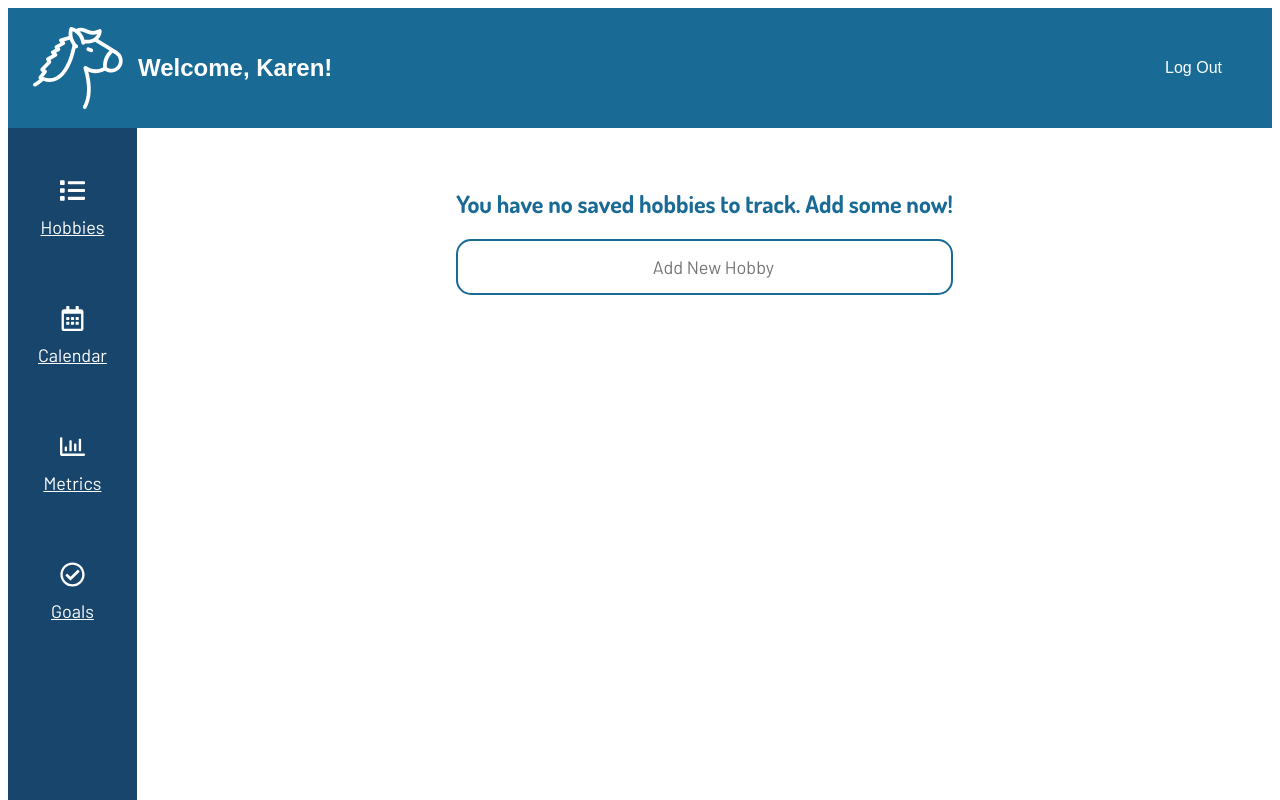
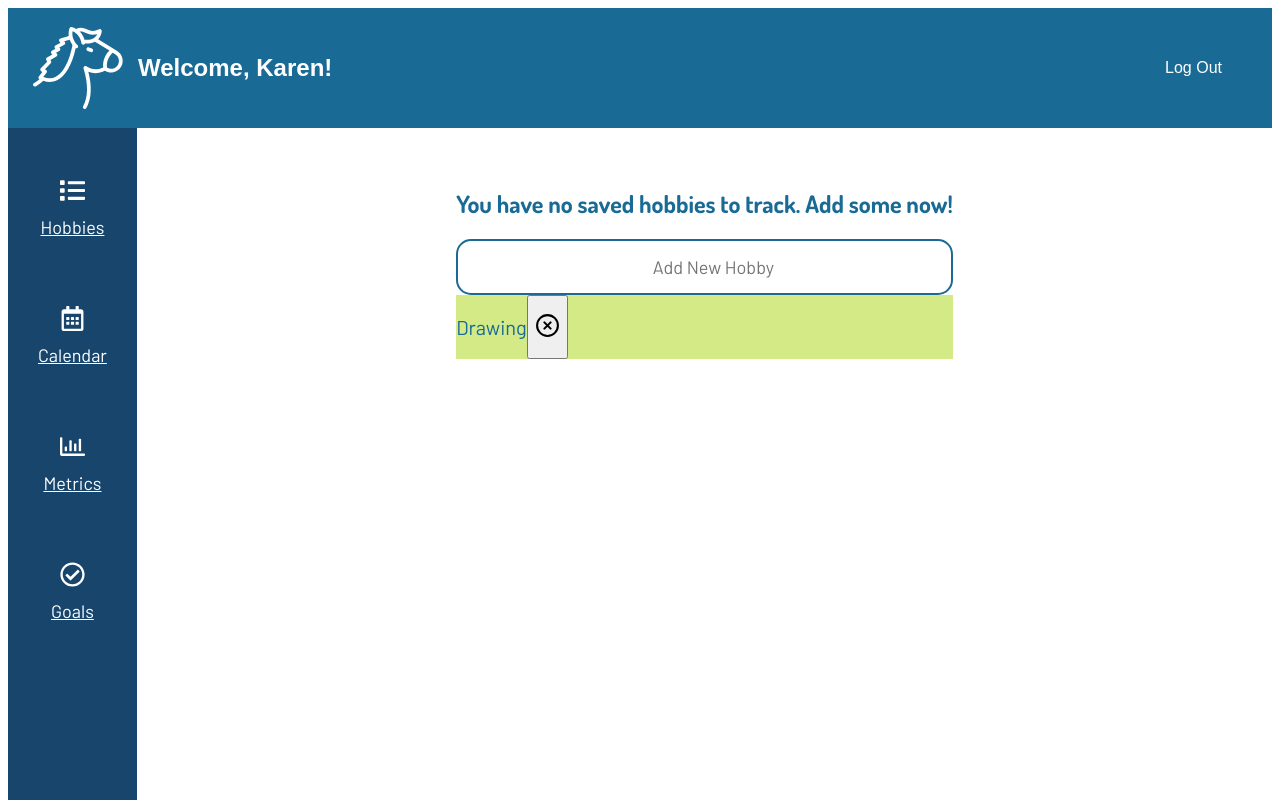
Before and after one commit to karen-bu/hobby-tracker, a React (Vite) app in the folder client/: page /hobbies in a window 1280 px wide. Shown: the top 800 px of the page. Built offline with nearby package versions, Linux system fonts and the light colour scheme.

Commit message:
fixed errors with submit function

```diff
--- a/client/src/1_Pages/Hobbies.tsx
+++ b/client/src/1_Pages/Hobbies.tsx
@@ -1,10 +1,13 @@
+import { FormEvent } from "react";
+
 import { HobbyForm } from "../2_Components/HobbyForm";
+import { HobbyChip } from "../2_Components/HobbyChip";
 
 export function Hobbies() {
 
-  function testClick(event: Event): void {
+  function testSubmit(event: FormEvent<HTMLFormElement>): void {
     event?.preventDefault()
-    console.log('clicked')
+    console.log('submitted')
   }
 
   return (
@@ -14,7 +17,10 @@ export function Hobbies() {
           <h2>You have no saved hobbies to track. Add some now!</h2>
         </div>
         <div className='hobbies row-100'>
-          <HobbyForm handleSubmit={testClick} />
+          <HobbyForm handleSubmit={testSubmit} />
+        </div>
+        <div className='hobbies row-100'>
+          <HobbyChip label={'Drawing'} handleClick={() => console.log('clicked')} />
         </div>
       </div>
     </div>
--- /dev/null
+++ b/client/src/2_Components/HobbyChip.tsx
@@ -0,0 +1,19 @@
+import { FiXCircle } from "react-icons/fi"
+
+type HobbyChipProps = {
+  label: string
+  handleClick: () => void
+}
+
+export function HobbyChip({ label, handleClick }: HobbyChipProps) {
+
+  const hobbyChipColors = ['#D4EA87', '#ACE081', '#8FD481', '#6BC188', '#49AD8F', '#2E969A', '#177FA3', '#196A95', '#1C5586']
+
+  return (
+    <div className='hobbies input-holder hobby-chip' style={{ backgroundColor: hobbyChipColors[0] }}>
+      <p>{label}</p>
+      <button className='hobbies chip-x' ><FiXCircle size={25}
+        style={{ color: 'black' }} onClick={handleClick} /></button>
+    </div>
+  )
+}
--- a/client/src/2_Components/HobbyForm.tsx
+++ b/client/src/2_Components/HobbyForm.tsx
@@ -1,3 +1,4 @@
+import { FormEvent } from "react";
 import { useState } from "react";
 import { FiPlusCircle } from "react-icons/fi";
 
```
